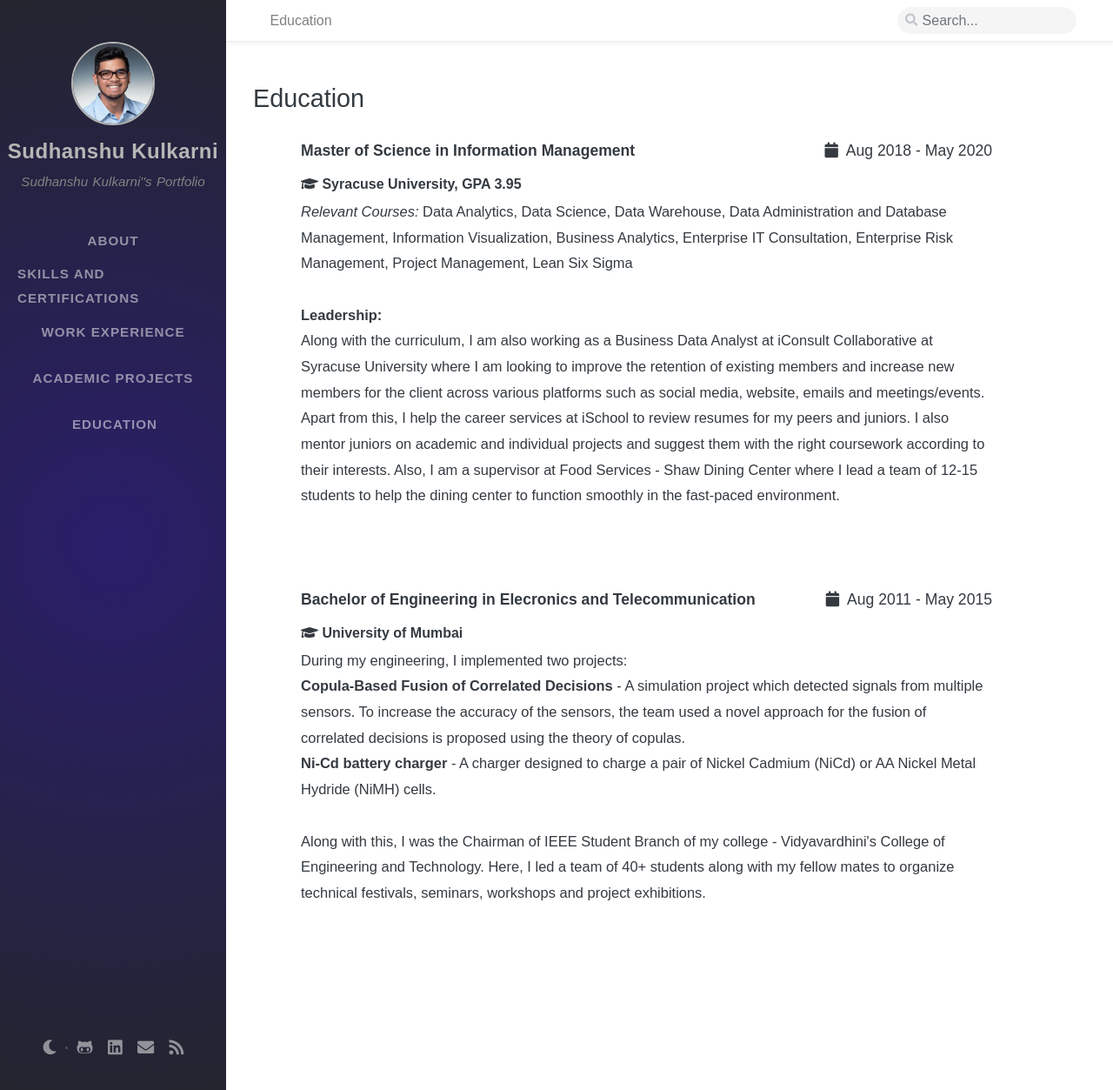
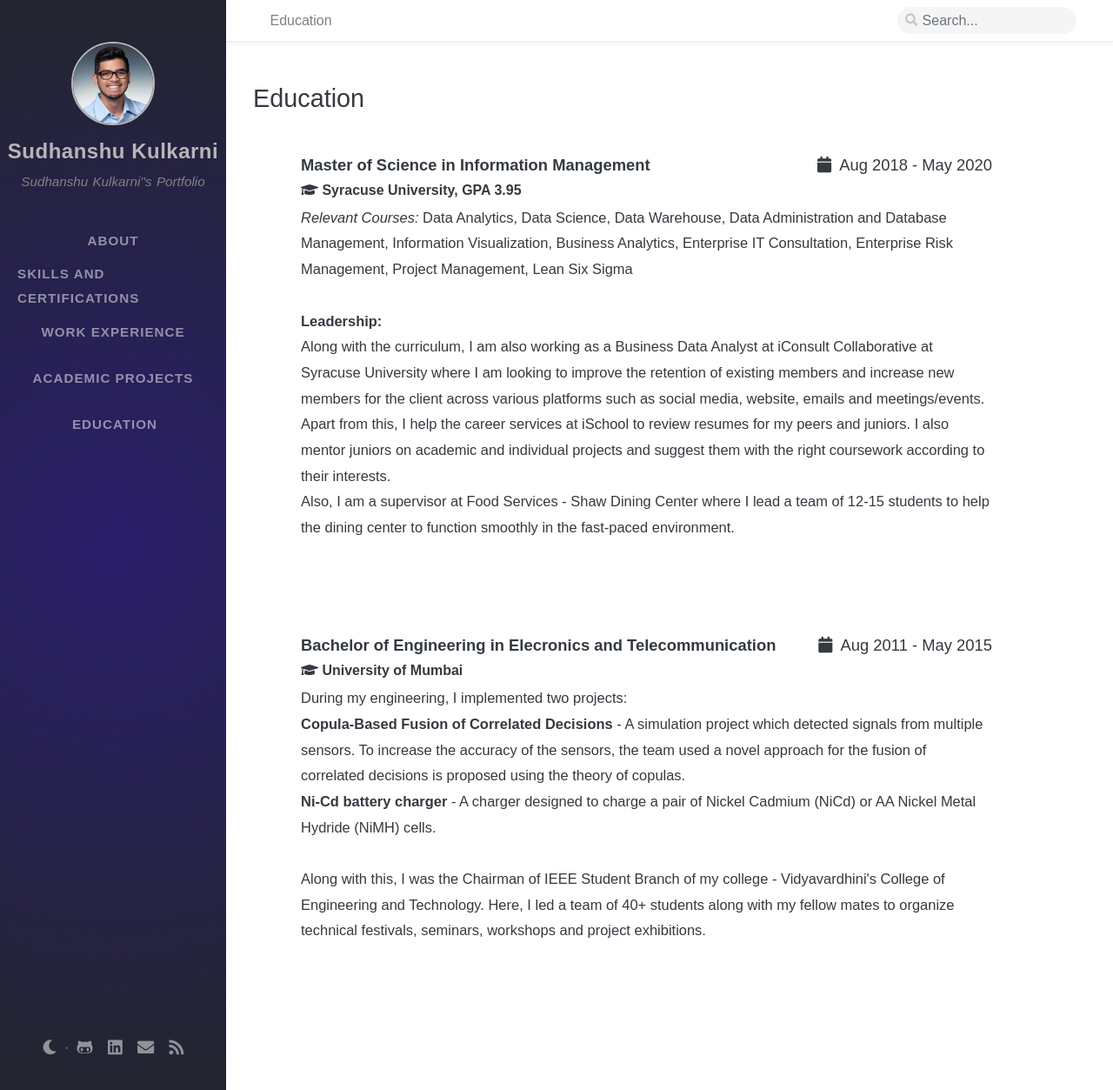
Before and after one commit to skulkarni218/skulkarni218.github.io, a Jekyll site: the page built from tabs/education.md, in a window 1280 px wide and 1253 px high. Shown: the whole window at 87% size. Built offline with Jekyll 4.4.1, drawn with Linux system fonts in a browser that asks for light colours; nearby versions of some CDN libraries; some web fonts are replaced; comment, search, counter and statistics services are not loaded.

Commit message:
Update education.md

```diff
--- a/tabs/education.md
+++ b/tabs/education.md
@@ -83,19 +84,19 @@ title: Education
 	<div class="col-md-12 resume-left">
 		<ul class="attributes">
 			<li class="first">
-				<h5><b>Master of Science in Information Management</b><span class="duration"><i class="fa fa-calendar color"></i> Aug 2018 - May 2020 </span></h5>
+				<h4><b>Master of Science in Information Management</b><span class="duration"><i class="fa fa-calendar color"></i> Aug 2018 - May 2020 </span></h4>
 				<h6><span class="fa fa-graduation-cap"></span><b> Syracuse University, GPA 3.95</b></h6>
 				<p><i>Relevant Courses:</i> Data Analytics, Data Science, Data Warehouse, Data Administration and Database Management, Information Visualization, Business Analytics, Enterprise IT Consultation, Enterprise Risk Management, Project Management, Lean Six Sigma <br><br>
 				<b>Leadership:</b> <br>
 				Along with the curriculum, I am also working as a Business Data Analyst at iConsult Collaborative at Syracuse University where I am looking to improve the retention of existing members and increase new members for the client across various platforms such as social media, website, emails and meetings/events.
-				Apart from this, I help the career services at iSchool to review resumes for my peers and juniors. I also mentor juniors on academic and individual projects and suggest them with the right coursework according to their interests.
-				Also, I am a supervisor at Food Services - Shaw Dining Center where I lead a team of 12-15 students to help the dining center to function smoothly in the fast-paced environment.</p>
+				<br>Apart from this, I help the career services at iSchool to review resumes for my peers and juniors. I also mentor juniors on academic and individual projects and suggest them with the right coursework according to their interests.
+				<br>Also, I am a supervisor at Food Services - Shaw Dining Center where I lead a team of 12-15 students to help the dining center to function smoothly in the fast-paced environment.</p>
 			</li>
 
 			<br><br>
 
 			<li>
-				<h5><b>Bachelor of Engineering in Elecronics and Telecommunication</b><span class="duration"><i class="fa fa-calendar color"></i> Aug 2011 - May 2015 </span></h5>
+				<h4><b>Bachelor of Engineering in Elecronics and Telecommunication</b><span class="duration"><i class="fa fa-calendar color"></i> Aug 2011 - May 2015 </span></h4>
 				<h6><span class="fa fa-graduation-cap"></span><b> University of Mumbai</b></h6>
 				<p>During my engineering, I implemented two projects:<br>
 				<b>Copula-Based Fusion of Correlated Decisions</b> - A simulation project which detected signals from multiple sensors.
```
Also changed, not shown: other parts of tabs/education.md (+1 -0 lines).
